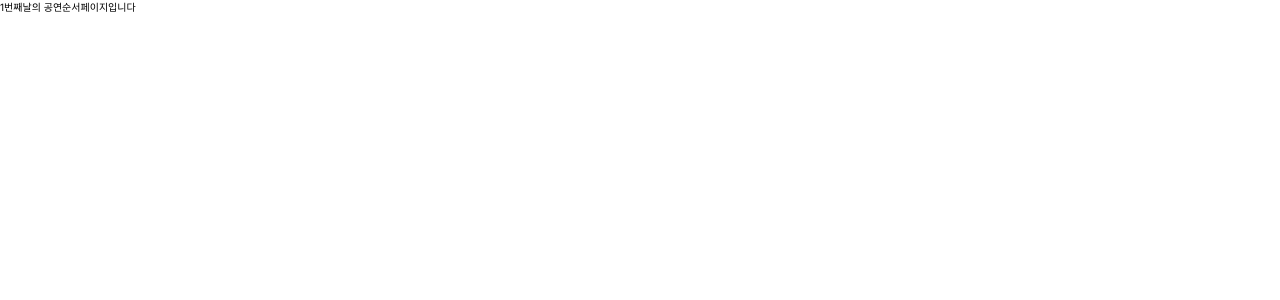
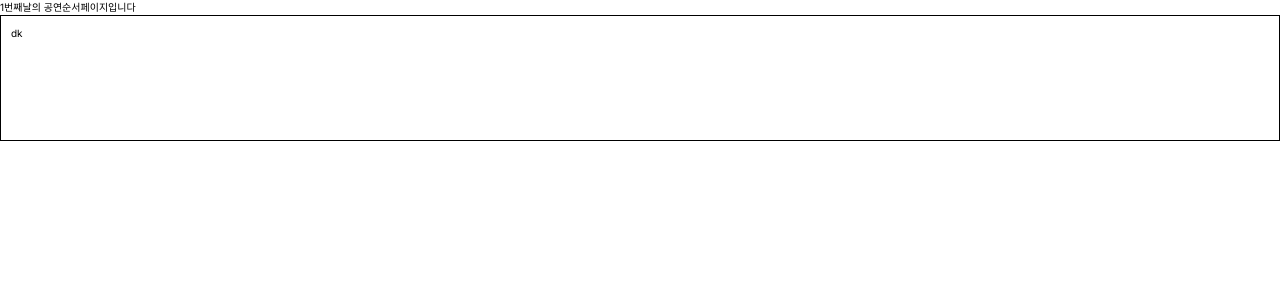
Before and after one commit to ajoufesta/client, a Next.js app: page /1 in a window 1280 px wide. Shown: the top 300 px of the page. Built offline with nearby package versions, Linux system fonts and the light colour scheme.

Commit message:
feat/#8 : tailwind.config.ts에 푸터 height 속성 추가

```diff
--- a/src/app/[dayId]/page.tsx
+++ b/src/app/[dayId]/page.tsx
@@ -1,7 +1,13 @@
 import React from "react";
+import Footer from "../_commons/Footer";
 
 const page = ({ params }: { params: { dayId: string } }) => {
-  return <div>{params.dayId}번째날의 공연순서페이지입니다</div>;
+  return (
+    <div>
+      {params.dayId}번째날의 공연순서페이지입니다
+      <Footer />
+    </div>
+  );
 };
 
 export default page;
--- /dev/null
+++ b/src/app/_commons/Footer.tsx
@@ -0,0 +1,11 @@
+import React from "react";
+
+const Footer = () => {
+  return (
+    <div className="box-content h-footer w-375rem border border-black p-4">
+      dk
+    </div>
+  );
+};
+
+export default Footer;
--- a/tailwind.config.ts
+++ b/tailwind.config.ts
@@ -8,6 +8,9 @@ const config: Config = {
   ],
   theme: {
     extend: {
+      spacing: {
+        footer: "10.4rem",
+      },
       backgroundImage: {
         "skyBlue-gradient":
           "radial-gradient( circle at 70% -20%, rgba(4, 127, 254, 0.6) 15%, rgba(0, 208, 236, 0.3) 15%, transparent 40%);",
```
